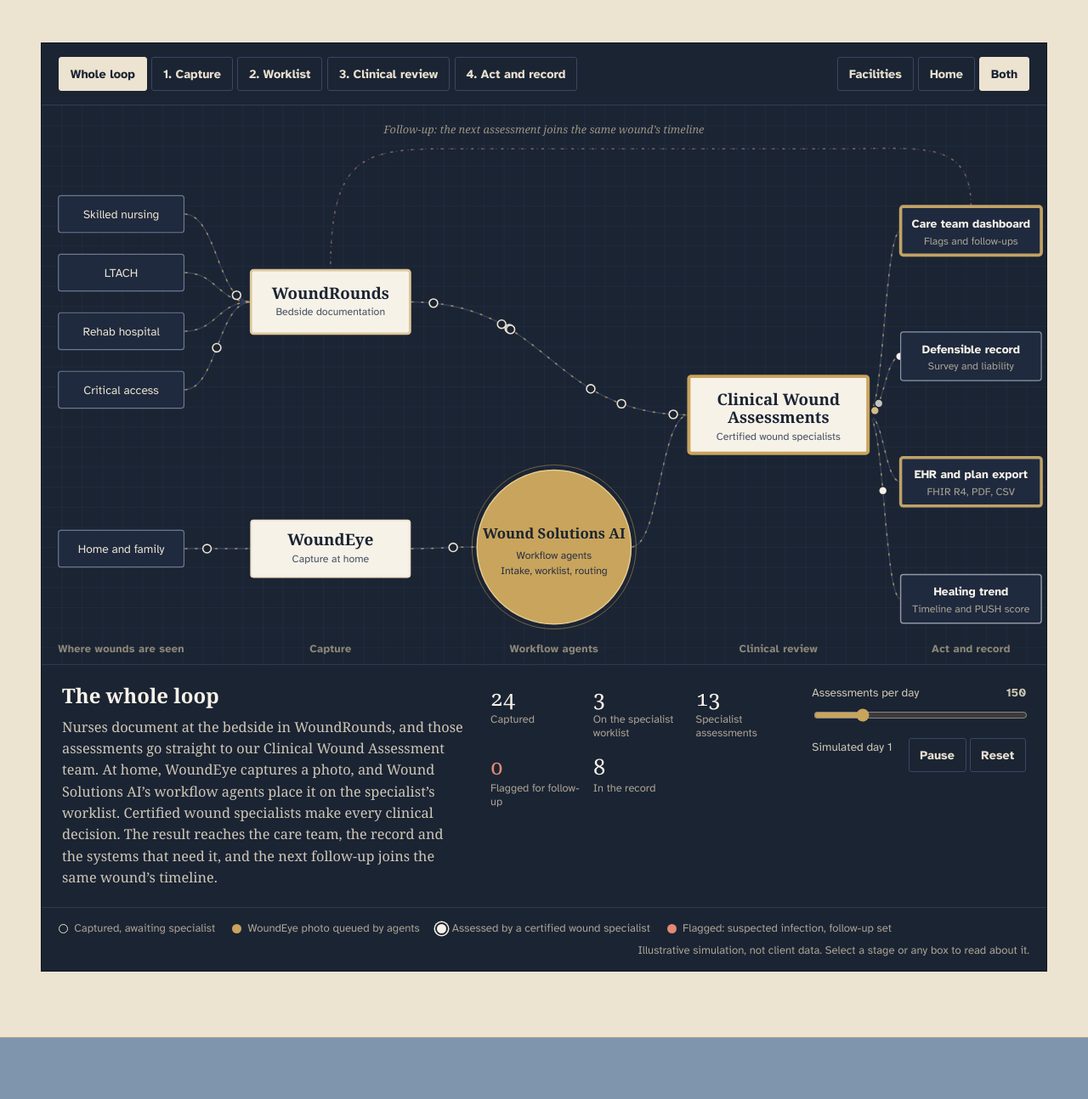
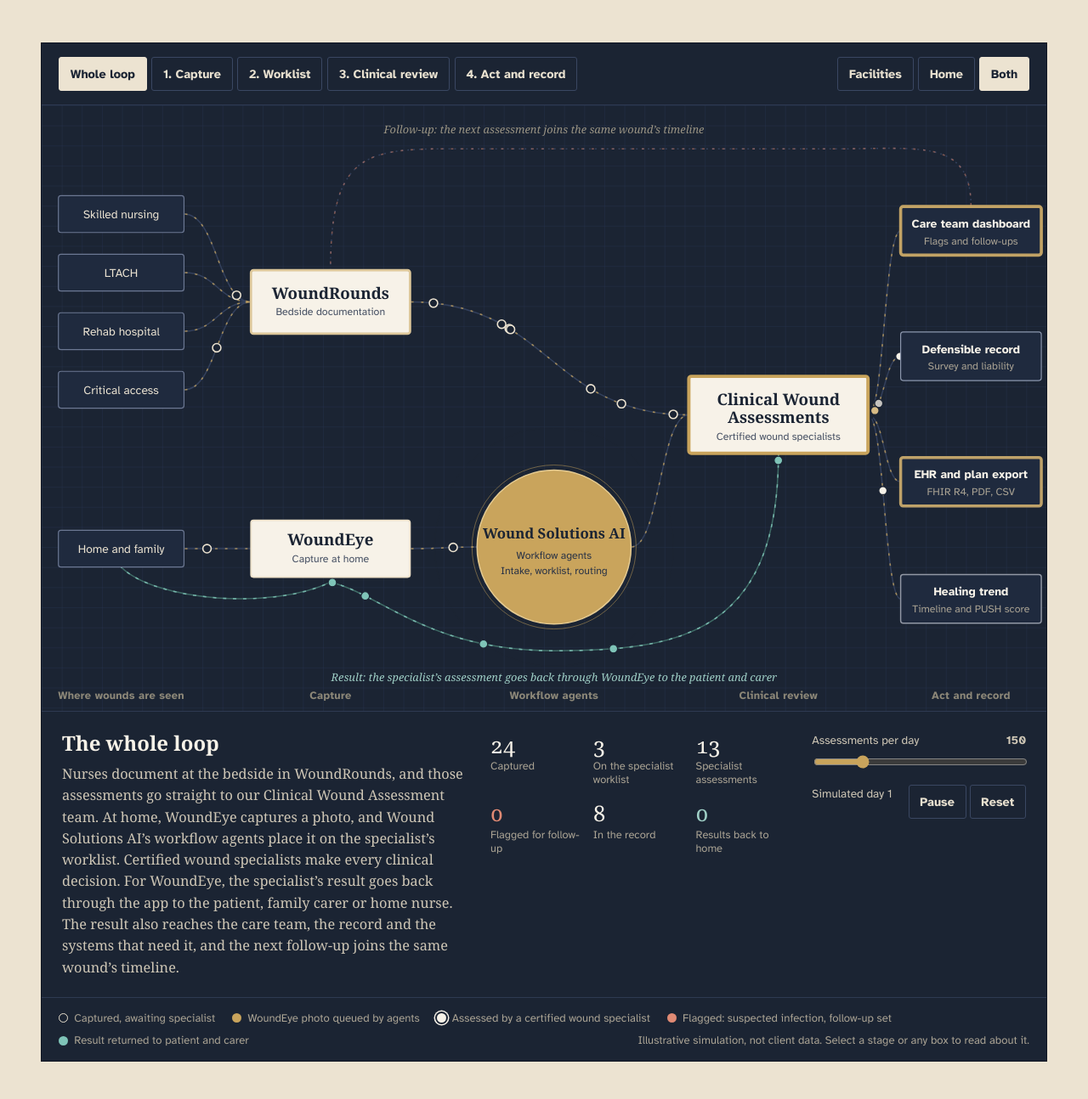
Before and after one commit to TrustedSciences/wounds-ai.site, a plain HTML site: page index.html in a window 1280 px wide. Shown: the part 1066-2360 px from the top of the page at 85% size. Drawn offline with Linux system fonts and the light colour scheme.

Commit message:
Add files via upload

```diff
--- a/assets/flow.js
+++ b/assets/flow.js
@@ -29,15 +29,15 @@
 
   var STAGES = [
     { n: 0, title: 'The whole loop',
-      body: 'Nurses document at the bedside in WoundRounds, and those assessments go straight to our Clinical Wound Assessment team. At home, WoundEye captures a photo, and Wound Solutions AI\u2019s workflow agents place it on the specialist\u2019s worklist. Certified wound specialists make every clinical decision. The result reaches the care team, the record and the systems that need it, and the next follow-up joins the same wound\u2019s timeline.' },
+      body: 'Nurses document at the bedside in WoundRounds, and those assessments go straight to our Clinical Wound Assessment team. At home, WoundEye captures a photo, and Wound Solutions AI\u2019s workflow agents place it on the specialist\u2019s worklist. Certified wound specialists make every clinical decision. For WoundEye, the specialist\u2019s result goes back through the app to the patient, family carer or home nurse. The result also reaches the care team, the record and the systems that need it, and the next follow-up joins the same wound\u2019s timeline.' },
     { n: 1, title: 'Capture',
       body: 'Nurses document at the bedside in WoundRounds: photo, location, measurements and Braden risk, in the facility\u2019s own workflow. At home, a patient or family carer uses WoundEye: one photo on their own mobile device and two taps on a body map.' },
     { n: 2, title: 'Worklist',
       body: 'For WoundEye submissions, Wound Solutions AI runs workflow agents that do the administrative work. They check that the photo is usable and filed to the right body site, add it to the certified wound specialist\u2019s worklist, track it until it has been reviewed, send reminders and schedule follow-ups. Agents simplify, manage and scale the workflow. They make no clinical decisions.' },
     { n: 3, title: 'Clinical Wound Assessment',
-      body: 'Certified wound specialists review WoundRounds assessments and WoundEye submissions. They determine wound type and stage, check measurements, compute the PUSH score and screen for infection. A wound with suspected infection is flagged. Every clinical decision is theirs, and the record shows who decided, and when.' },
+      body: 'Certified wound specialists review WoundRounds assessments and WoundEye submissions. They determine wound type and stage, check measurements, compute the PUSH score and screen for infection. A wound with suspected infection is flagged. Every clinical decision is theirs, and the record shows who decided, and when. For WoundEye submissions, the result goes straight back to the patient and carer in the app.' },
     { n: 4, title: 'Act and record',
-      body: 'The specialist\u2019s assessment reaches the care team dashboard as flags and follow-up dates. It becomes a dated, clinician-signed record ready for surveys and liability review. It exports to the EHR or health plan as FHIR R4, PDF or CSV, and it adds a point to the wound\u2019s healing trend. The next follow-up starts the loop again.' }
+      body: 'For patients at home, the specialist\u2019s result comes back through WoundEye in plain language: what the wound is, what to do tonight, the signs that mean call 911, and the follow-up date. The same assessment reaches the care team dashboard as flags and follow-up dates. It becomes a dated, clinician-signed record ready for surveys and liability review. It exports to the EHR or health plan as FHIR R4, PDF or CSV, and it adds a point to the wound\u2019s healing trend. The next follow-up starts the loop again.' }
   ];
 
   var EDGES = [
@@ -48,7 +48,7 @@
 
   // ---------------------------------------------------------------- layouts
   var LAYOUTS = {
-    h: { W: 1200, H: 668, dir: 'h', loopLabel: [600, 34],
+    h: { W: 1200, H: 724, dir: 'h', loopLabel: [600, 34], resultLabel: [612, 688],
       pos: {
         snf: [95, 130, 150, 44], ltach: [95, 200, 150, 44], rehab: [95, 270, 150, 44], cah: [95, 340, 150, 44], home: [95, 530, 150, 44],
         wr: [345, 235, 190, 76], we: [345, 530, 190, 68],
@@ -56,7 +56,7 @@
         cwa: [880, 370, 214, 92],
         dash: [1110, 150, 168, 58], rec: [1110, 300, 168, 58], ehr: [1110, 450, 168, 58], trend: [1110, 590, 168, 58]
       } },
-    v: { W: 400, H: 980, dir: 'v', loopLabel: [20, 720],
+    v: { W: 400, H: 980, dir: 'v', loopLabel: [20, 720], resultLabel: null,
       pos: {
         snf: [110, 46, 170, 40], ltach: [292, 46, 170, 40], rehab: [110, 100, 170, 40], cah: [292, 100, 170, 40], home: [292, 170, 170, 40],
         wr: [110, 270, 178, 66], we: [292, 270, 160, 66],
@@ -68,7 +68,7 @@
 
   // ---------------------------------------------------------------- state
   var S = { L: null, mode: 'both', perDay: 150, playing: !reduce, stage: 0, focus: null,
-            counts: { captured: 0, read: 0, confirmed: 0, flagged: 0, record: 0 }, simSeconds: 0 };
+            counts: { captured: 0, read: 0, confirmed: 0, flagged: 0, record: 0, results: 0 }, simSeconds: 0 };
   var svg, gEdges, gFlow, gNodes, gParts, paths = {}, nodeEls = {}, particles = [], pool = [];
   var spawnAcc = 0, last = 0;
 
@@ -95,6 +95,19 @@
     var s = anchor(a, h ? 'r' : 'b'), e = anchor(b, h ? 'l' : 't');
     if (h) { var dx = (e[0] - s[0]) * 0.5; return 'M' + s + ' C' + (s[0] + dx) + ',' + s[1] + ' ' + (e[0] - dx) + ',' + e[1] + ' ' + e; }
     var dy = (e[1] - s[1]) * 0.5; return 'M' + s + ' C' + s[0] + ',' + (s[1] + dy) + ' ' + e[0] + ',' + (e[1] - dy) + ' ' + e;
+  }
+
+  function resultPath() {
+    var L = S.L;
+    if (L.dir === 'h') {
+      var s0 = anchor('cwa', 'b'), w = anchor('we', 'b'), h = anchor('home', 'b'), a = S.L.pos.ai;
+      var yLow = a[1] + a[2] + 32;
+      return 'M' + s0 + ' C' + s0[0] + ',' + (yLow - 20) + ' ' + (a[0] + 150) + ',' + yLow + ' ' + a[0] + ',' + yLow +
+             ' C' + (a[0] - 150) + ',' + yLow + ' ' + (w[0] + 60) + ',' + (w[1] + 20) + ' ' + w[0] + ',' + (w[1] + 6) +
+             ' C' + (w[0] - 70) + ',' + (w[1] + 40) + ' ' + (h[0] + 40) + ',' + (h[1] + 40) + ' ' + h[0] + ',' + h[1];
+    }
+    var c = anchor('cwa', 'r'), hm = anchor('home', 'r');
+    return 'M' + c + ' C' + (c[0] + 55) + ',' + c[1] + ' 392,' + (c[1] - 20) + ' 392,' + (c[1] - 70) + ' L392,' + (hm[1] + 50) + ' C392,' + (hm[1] + 10) + ' ' + (hm[0] + 10) + ',' + hm[1] + ' ' + hm;
   }
 
   function loopPath() {
@@ -144,6 +157,11 @@
     var lb = el('path', { d: lp, 'class': 'edge loop', 'data-a': 'dash', 'data-b': 'wr' }, gEdges);
     el('path', { d: lp, 'class': 'edge-flow loop', 'data-a': 'dash', 'data-b': 'wr' }, gFlow);
     paths['loop'] = { el: lb, len: lb.getTotalLength(), a: 'dash', b: 'wr' };
+    var rp = resultPath();
+    var rb = el('path', { d: rp, 'class': 'edge result', 'data-a': 'cwa', 'data-b': 'home' }, gEdges);
+    el('path', { d: rp, 'class': 'edge-flow result', 'data-a': 'cwa', 'data-b': 'home' }, gFlow);
+    paths['result'] = { el: rb, len: rb.getTotalLength(), a: 'cwa', b: 'home' };
+    if (L.resultLabel) { var rl = el('text', { 'class': 'result-label', x: L.resultLabel[0], y: L.resultLabel[1], 'text-anchor': 'middle' }, svg); rl.textContent = 'Result: the specialist\u2019s assessment goes back through WoundEye to the patient and carer'; }
     var ll = el('text', { 'class': 'loop-label', x: L.loopLabel[0], y: L.loopLabel[1], 'text-anchor': L.dir === 'h' ? 'middle' : 'start' }, svg);
     if (L.dir === 'v') ll.setAttribute('transform', 'rotate(-90 ' + L.loopLabel[0] + ' ' + L.loopLabel[1] + ')');
     ll.textContent = L.dir === 'h' ? 'Follow-up: the next assessment joins the same wound’s timeline' : 'Follow-up joins the same timeline';
@@ -192,9 +210,9 @@
     ltach: 'The highest-acuity patients in post-acute care, and the highest rate of new pressure injuries.',
     rehab: 'Accurate admission assessments, so wounds present on arrival are recorded as such.',
     cah: 'Specialist-level wound oversight where wound specialists are scarce.',
-    home: 'Most chronic wounds are first noticed at home, by family. WoundEye gives them a way in.',
+    home: 'Patients at home, family carers and home nurses. They send the photo through WoundEye, and the specialist\u2019s result comes back to them in the app, in plain language, with guidance and the follow-up date.',
     wr: 'WoundRounds is the bedside tool: easy documentation, tracking and trending, and dashboards of each patient\u2019s risk drivers. Assessments go straight to the Clinical Wound Assessment team for review.',
-    we: 'WoundEye: one photo on the mobile device the family already owns, two taps on a body map, and a few plain questions. Workflow agents pass the photo to the certified wound specialist\u2019s worklist.',
+    we: 'WoundEye: one photo on the mobile device the family already owns, two taps on a body map, and a few plain questions. Workflow agents pass the photo to the certified wound specialist\u2019s worklist, and route the specialist\u2019s result back to the patient and carer in the app.',
     ai: 'Workflow agents for WoundEye. They check each photo in, file it to the right body site, build and track the specialist\u2019s worklist, send reminders and schedule follow-ups. They make no clinical decisions. Photographs never pass through a third-party AI service.',
     cwa: 'Our certified wound specialists review WoundRounds assessments and WoundEye submissions, determine type and stage, and flag suspected infection. Every clinical decision is made by a specialist.',
     dash: 'Live counts by wound type: flagged, follow-up due and recent. A flag clears only when a later assessment clears it.',
@@ -248,8 +266,15 @@
     var c = pool.pop() || el('circle', { r: S.L.dir === 'h' ? 5 : 5.5 }, gParts);
     c.style.display = '';
     setState(c, 'raw');
-    particles.push({ el: c, route: route, i: 0, d: 0, flag: flag, speed: 150 + Math.random() * 60 });
+    particles.push({ el: c, route: route, i: 0, d: 0, flag: flag, home: home, speed: 150 + Math.random() * 60 });
     S.counts.captured++;
+  }
+
+  function spawnResult(seed) {
+    var c = pool.pop() || el('circle', { r: S.L.dir === 'h' ? 5 : 5.5 }, gParts);
+    c.style.display = '';
+    setState(c, 'result');
+    particles.push({ el: c, route: ['result'], i: 0, d: 0, isResult: true, seed: seed, speed: 170 });
   }
 
   function setState(c, s) {
@@ -261,7 +286,10 @@
     var n = nodeEls[to];
     if (n && !reduce) { n.classList.remove('ping'); void n.getBBox(); n.classList.add('ping'); }
     if (to === 'ai') { setState(p.el, 'read'); if (!p.seed) S.counts.read++; }
-    if (to === 'cwa') { setState(p.el, p.flag ? 'flag' : 'ok'); if (!p.seed) { S.counts.confirmed++; if (p.flag) S.counts.flagged++; } }
+    if (to === 'cwa' && !p.isResult) {
+      setState(p.el, p.flag ? 'flag' : 'ok'); if (!p.seed) { S.counts.confirmed++; if (p.flag) S.counts.flagged++; }
+      if (p.home) spawnResult(p.seed);
+    }
   }
 
   function tick(t) {
@@ -276,7 +304,7 @@
         if (p.d >= e.len) {
           arrive(p, p.route[p.i]);
           p.d -= e.len; p.i++;
-          if (p.i >= p.route.length) { if (!p.seed) S.counts.record++; p.el.style.display = 'none'; pool.push(p.el); particles.splice(k, 1); continue; }
+          if (p.i >= p.route.length) { if (!p.seed) { if (p.isResult) S.counts.results++; else S.counts.record++; } p.el.style.display = 'none'; pool.push(p.el); particles.splice(k, 1); continue; }
           e = paths[p.route[p.i]];
         }
         var pt = e.el.getPointAtLength(Math.min(p.d, e.len));
@@ -324,6 +352,6 @@
   for (var i = 0; i < 18; i++) { spawn(); var p = particles[particles.length - 1]; p.seed = true; p.i = Math.floor(Math.random() * (p.route.length)); p.d = Math.random() * paths[p.route[p.i]].len;
     var atCwa = p.route.indexOf('ai-cwa') > -1 ? 3 : 2; if (p.i >= 2 && atCwa === 3) setState(p.el, 'read'); if (p.i >= atCwa) setState(p.el, p.flag ? 'flag' : 'ok');
     var pt = paths[p.route[p.i]].el.getPointAtLength(p.d); p.el.setAttribute('cx', pt.x); p.el.setAttribute('cy', pt.y); }
-  S.counts = { captured: 0, read: 0, confirmed: 0, flagged: 0, record: 0 }; renderCounts();
+  S.counts = { captured: 0, read: 0, confirmed: 0, flagged: 0, record: 0, results: 0 }; renderCounts();
   requestAnimationFrame(tick);
 })();
--- a/assets/styles.css
+++ b/assets/styles.css
@@ -499,3 +499,11 @@ main > section.section:has(.photo-band) .muted, main > section.section:has(.phot
 .reasons h3 { font-size: 1.35rem; font-weight: 400; margin-bottom: .5rem; }
 .reasons p { color: var(--ink-2); margin: 0; }
 @media (max-width: 760px) { .reasons { grid-template-columns: 1fr; } .reasons > div:nth-child(2n) { padding-left: 0; border-left: 0; } }
+
+/* Flow: result returned to patient and carer */
+.flow .edge.result { stroke: #3F6B66; stroke-width: 1.5; }
+.flow .edge-flow.result { stroke: #7FC4B8; opacity: .85; stroke-dasharray: 4 8; animation-direction: normal; }
+.flow .pt-result { fill: #7FC4B8; stroke: #1B2433; stroke-width: 1.2; }
+.flow .result-label { font: italic 13px var(--serif); fill: #9FCFC6; }
+.flow-legend .l-result { background: #7FC4B8; }
+.flow-counts .res b { color: #9FCFC6; }
--- a/index.html
+++ b/index.html
@@ -125,6 +125,7 @@
         <div><b data-count="confirmed">0</b>Specialist assessments</div>
         <div class="flag"><b data-count="flagged">0</b>Flagged for follow-up</div>
         <div><b data-count="record">0</b>In the record</div>
+        <div class="res"><b data-count="results">0</b>Results back to home</div>
       </div>
       <div class="flow-rate">
         <div class="row"><label for="flow-rate">Assessments per day</label><b data-rate-out>150</b></div>
@@ -138,6 +139,7 @@
     <span><i class="l-read"></i>WoundEye photo queued by agents</span>
     <span><i class="l-ok"></i>Assessed by a certified wound specialist</span>
     <span><i class="l-flag"></i>Flagged: suspected infection, follow-up set</span>
+    <span><i class="l-result"></i>Result returned to patient and carer</span>
     <span class="flow-foot">Illustrative simulation, not client data. Select a stage or any box to read about it.</span>
   </div>
 </div>
```
Also changed, not shown: platform.html (+2 -0 lines), 1 other file.
